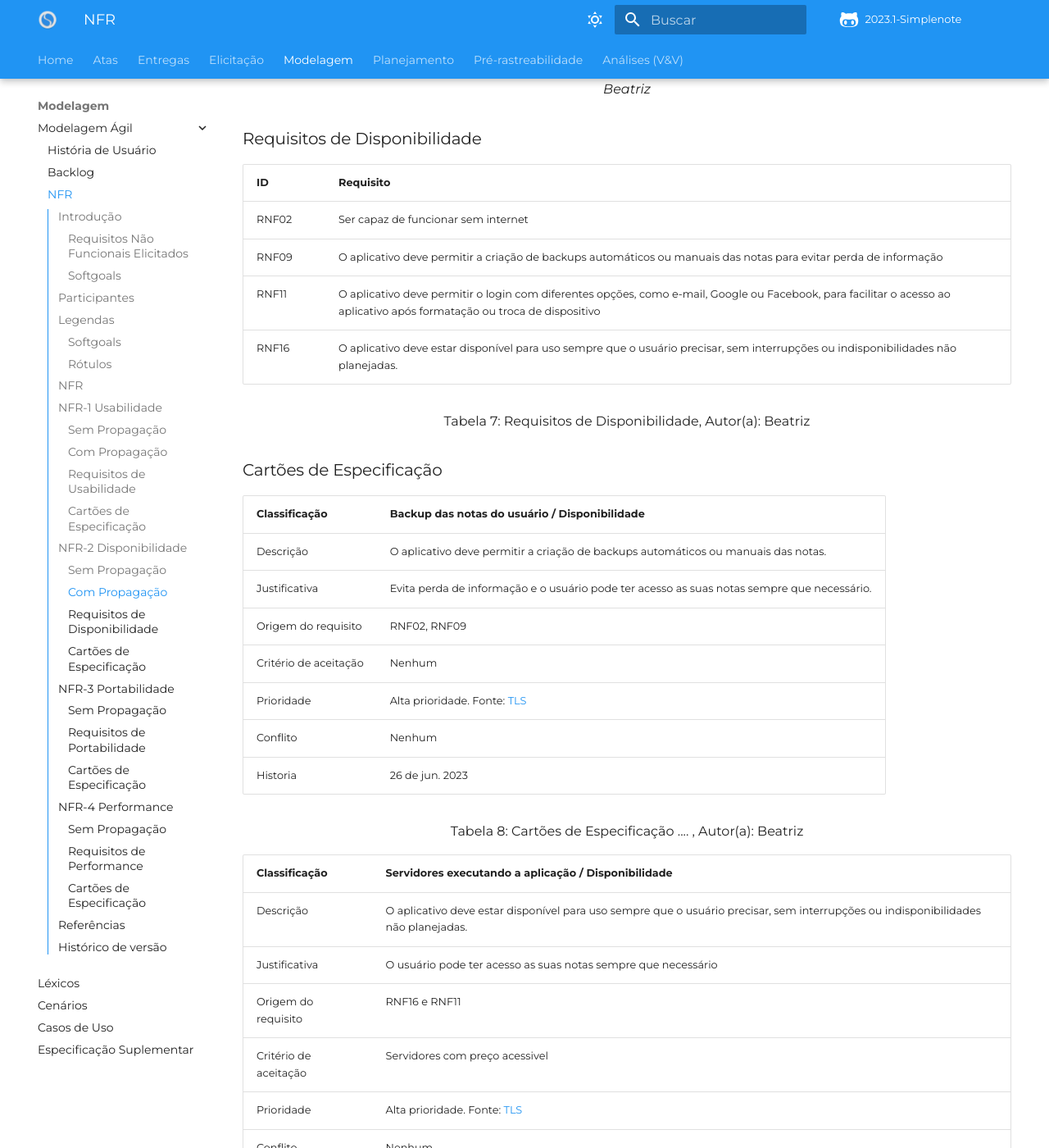
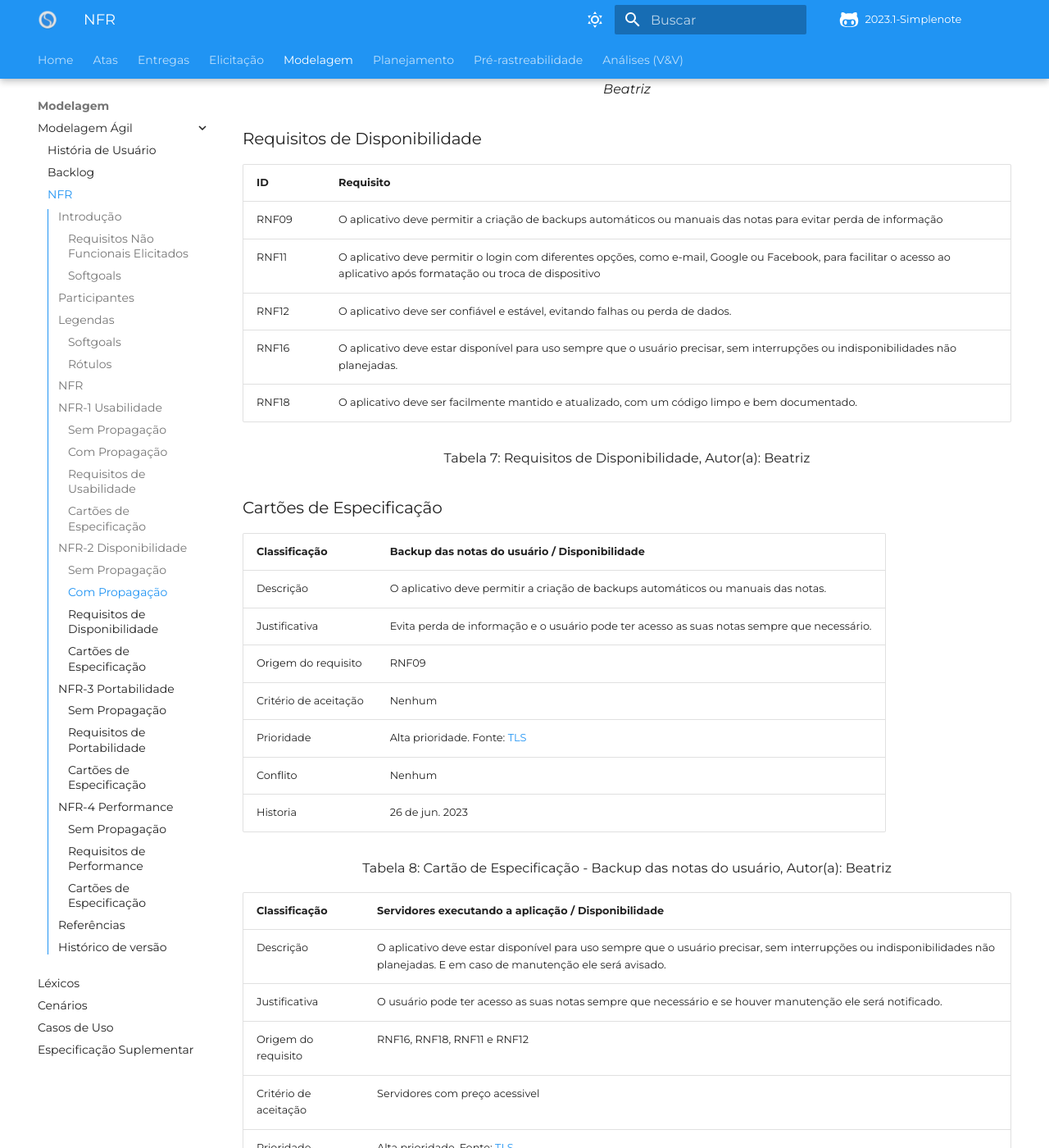
Before and after one commit to Requisitos-de-Software/2023.1-Simplenote, an MkDocs documentation site: the page built from docs/modelagem/nfr.md, in a window 1280 px wide and 1400 px high, scrolled down 6202 px. Shown: the whole window at 82% size. Built offline with MkDocs 1.6.1 and Material for MkDocs 9.7.7, drawn with Linux system fonts in a browser that asks for light colours; some web fonts are replaced; comment, search, counter and statistics services are not loaded; some of the changed text lies outside the part shown.

Commit message:
adicionando os ultimos Cartões de Especificação

```diff
--- a/docs/modelagem/nfr.md
+++ b/docs/modelagem/nfr.md
@@ -180,7 +180,7 @@
 | Historia              | 26 de jun. 2023 |
 
 <div align="center">
-Tabela 5: Cartões de Especificação - Fácil Aprendizagem , Autor(a): Beatriz
+Tabela 5: Cartão de Especificação - Fácil Aprendizagem, Autor(a): Beatriz
 </div>
 <p></p>
 
@@ -196,7 +196,7 @@
 
 
 <div align="center">
-Tabela 6: Cartões de Especificação .... , Autor(a): Beatriz
+Tabela 6: Cartão de Especificação - Acessibilidae, Autor(a): Beatriz
 </div>
 
 ## NFR-2 Disponibilidade
@@ -222,10 +222,11 @@
 
 | ID  | Requisito |
 |-----|-----------|
-|RNF02| Ser capaz de funcionar sem internet	|
 |RNF09| O aplicativo deve permitir a criação de backups automáticos ou manuais das notas para evitar perda de informação|
 |RNF11| O aplicativo deve permitir o login com diferentes opções, como e-mail, Google ou Facebook, para facilitar o acesso ao aplicativo após formatação ou troca de dispositivo|
+|RNF12| O aplicativo deve ser confiável e estável, evitando falhas ou perda de dados.|
 |RNF16| O aplicativo deve estar disponível para uso sempre que o usuário precisar, sem interrupções ou indisponibilidades não planejadas.|
+|RNF18| O aplicativo deve ser facilmente mantido e atualizado, com um código limpo e bem documentado. |
 
 
 <div align="center">
@@ -238,7 +239,7 @@
 | ----------------------|--|
 | Descrição             | O aplicativo deve permitir a criação de backups automáticos ou manuais das notas. |
 | Justificativa         | Evita perda de informação e o usuário pode ter acesso as suas notas sempre que necessário.|
-| Origem do requisito   | RNF02, RNF09 |
+| Origem do requisito   | RNF09 |
 | Critério de aceitação | Nenhum |
 | Prioridade            | Alta prioridade. Fonte: [TLS](https://requisitos-de-software.github.io/2023.1-Simplenote/elicitacao/Prioriza%C3%A7%C3%A3o/ThreeLevelScale/) |
 | Conflito              | Nenhum |
@@ -246,15 +247,15 @@
 
 
 <div align="center">
-Tabela 8: Cartões de Especificação .... , Autor(a): Beatriz
+Tabela 8: Cartão de Especificação - Backup das notas do usuário, Autor(a): Beatriz
 </div>
 <p></p>
 
 | Classificação         | Servidores executando a aplicação / Disponibilidade |
 | ----------------------|--|
-| Descrição             | O aplicativo deve estar disponível para uso sempre que o usuário precisar, sem interrupções ou indisponibilidades não planejadas. |
-| Justificativa         | O usuário pode ter acesso as suas notas sempre que necessário |
-| Origem do requisito   | RNF16 e RNF11 |
+| Descrição             | O aplicativo deve estar disponível para uso sempre que o usuário precisar, sem interrupções ou indisponibilidades não planejadas. E em caso de manutenção ele será avisado. |
+| Justificativa         | O usuário pode ter acesso as suas notas sempre que necessário e se houver manutenção ele será notificado.|
+| Origem do requisito   | RNF16, RNF18, RNF11 e RNF12 |
 | Critério de aceitação | Servidores com preço acessivel |
 | Prioridade            | Alta prioridade.  Fonte: [TLS](https://requisitos-de-software.github.io/2023.1-Simplenote/elicitacao/Prioriza%C3%A7%C3%A3o/ThreeLevelScale/) |
 | Conflito              | Nenhum |
@@ -262,7 +263,7 @@
 
 
 <div align="center">
-Tabela 9: Cartões de Especificação .... , Autor(a): Beatriz
+Tabela 9: Cartão de Especificação - Servidores executando a aplicação, Autor(a): Beatriz
 </div>
 <p></p>
 
@@ -293,9 +294,10 @@
 |-----|-----------|
 |RNF01| Ser capaz de usar a aplicação em dispositivos mobile (celulares e tablets)|
 |RNF05| Estar disponível em diversos dispositivos (celulares, laptops, tablets, etc)|
+|RNF06| Ser capaz de ler e editar arquivos de texto de outras fontes|
 |RNF08| O aplicativo deve ser acessível em diferentes plataformas, como computadores, tablets e smartphones|
 |RNF15| O aplicativo deve estar disponível em várias plataformas, como iOS, Android, Windows e Mac, para garantir que os usuários possam acessar suas notas em qualquer dispositivo.|
-|RNF06| Ser capaz de ler e editar arquivos de texto de outras fontes|
+
 
 <div align="center">
 Tabela 10: Requisitos de Portabilidade, Autor(a): Beatriz
@@ -303,19 +305,19 @@
 
 ### Cartões de Especificação
 
-| Classificação         |  |
+| Classificação         | Multiplataforma / Portabilidade |
 | ----------------------|--|
-| Descrição             |  |
-| Justificativa         |  |
-| Origem do requisito   | Projetista de Software |
-| Critério de aceitação |  |
-| Prioridade            |  |
-| Conflito              |  |
+| Descrição             | O aplicativo deve ser acessível em diferentes plataformas. |
+| Justificativa         | O aplicativo deve estar disponível em várias plataformas, como iOS, Android, Windows e Mac, para garantir que os usuários possam acessar suas notas em qualquer dispositivo. |
+| Origem do requisito   | RNF01, RNF05, RNF08, RNF15 e RNF06 |
+| Critério de aceitação | Recurso financeiro disponivel. |
+| Prioridade            | Alta prioridade.  Fonte: [TLS](https://requisitos-de-software.github.io/2023.1-Simplenote/elicitacao/Prioriza%C3%A7%C3%A3o/ThreeLevelScale/) |
+| Conflito              | Custo elevado. |
 | Historia              | 26 de jun. 2023 |
 
 
 <div align="center">
-Tabela 11: Cartões de Especificação .... , Autor(a): Beatriz
+Tabela 11: Cartão de Especificação - Multiplataforma, Autor(a): Beatriz
 </div>
 <p></p>
 
@@ -358,35 +359,35 @@
 
 ### Cartões de Especificação
 
-| Classificação         |  |
+| Classificação         | Otimização / Performance |
 | ----------------------|--|
-| Descrição             |  |
-| Justificativa         |  |
-| Origem do requisito   | Projetista de Software |
-| Critério de aceitação |  |
-| Prioridade            |  |
-| Conflito              |  |
+| Descrição             | O aplicativo deve ser responsivo e rápido, permitindo que os usuários criem e acessem suas notas rapidamente.  |
+| Justificativa         | O usuario tera uma navegação mais fluida e rapida pelo aplicativo. |
+| Origem do requisito   | RNF03, RNF02 e RNF13 |
+| Critério de aceitação | Nenhum |
+| Prioridade            | Alta prioridade. Fonte: [TLS](https://requisitos-de-software.github.io/2023.1-Simplenote/elicitacao/Prioriza%C3%A7%C3%A3o/ThreeLevelScale/)  |
+| Conflito              | Nenhum |
 | Historia              | 26 de jun. 2023 |
 
 
 <div align="center">
-Tabela 13: Cartões de Especificação .... , Autor(a): Beatriz
+Tabela 13: Cartão de Especificação - Otimização, Autor(a): Beatriz
 </div>
 <p></p>
 
-| Classificação         |  |
+| Classificação         | Mémoria / Performance |
 | ----------------------|--|
-| Descrição             |  |
-| Justificativa         |  |
-| Origem do requisito   | Projetista de Software |
-| Critério de aceitação |  |
-| Prioridade            |  |
-| Conflito              |  |
+| Descrição             | O aplicativo deve ser otimizado para usar recursos do dispositivo de forma eficiente. Possibilitando até o uso offline do aplicativo. |
+| Justificativa         | Extrair o melhor rendimento e uso do app.|
+| Origem do requisito   | RNF02 e RNF17 |
+| Critério de aceitação | Nenhum |
+| Prioridade            | Média prioridade. Fonte: [TLS](https://requisitos-de-software.github.io/2023.1-Simplenote/elicitacao/Prioriza%C3%A7%C3%A3o/ThreeLevelScale/) |
+| Conflito              | Nenhum |
 | Historia              | 26 de jun. 2023 |
 
 
 <div align="center">
-Tabela 14: Cartões de Especificação .... , Autor(a): Beatriz
+Tabela 14: Cartão de Especificação -  Mémoria, Autor(a): Beatriz
 </div>
 <p></p>
 
```
Also changed, not shown: other parts of docs/modelagem/nfr.md (+1 -2 lines).
